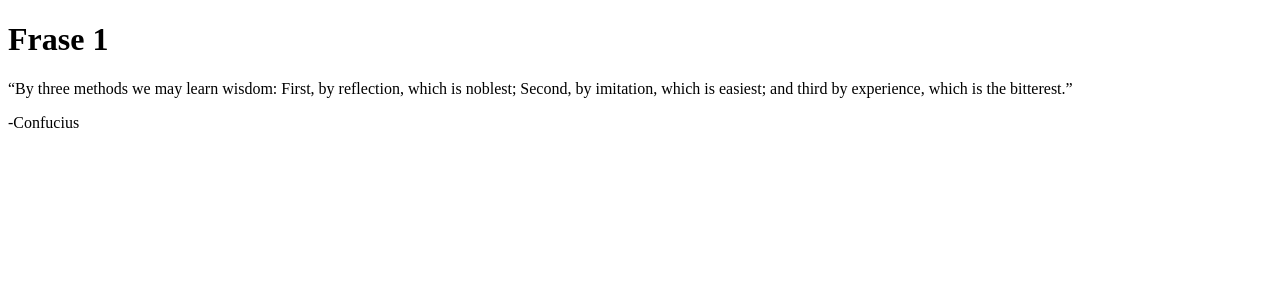
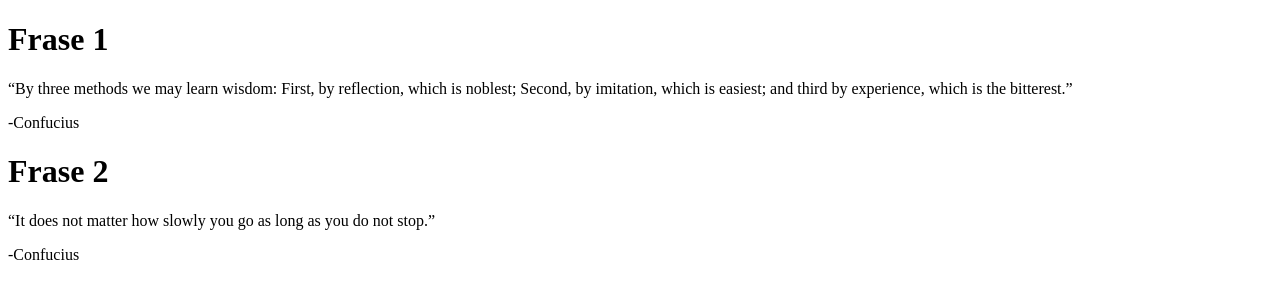
Before and after one commit to Rafael-Guerra-42/BootCampDevJunior-Modulo1-Project1, a plain HTML site: page index.html in a window 1280 px wide. Drawn offline with Linux system fonts and the light colour scheme.

Commit message:
frase motivacional 2

```diff
--- a/index.html
+++ b/index.html
@@ -19,6 +19,15 @@
                 -Confucius
             </p>
         </div>
+        <div>
+            <h1>Frase 2</h1>
+            <p>
+                “It does not matter how slowly you go as long as you do not stop.”
+            </p>
+            <p>
+                -Confucius
+            </p>
+        </div>
 
     </div>
 
```
